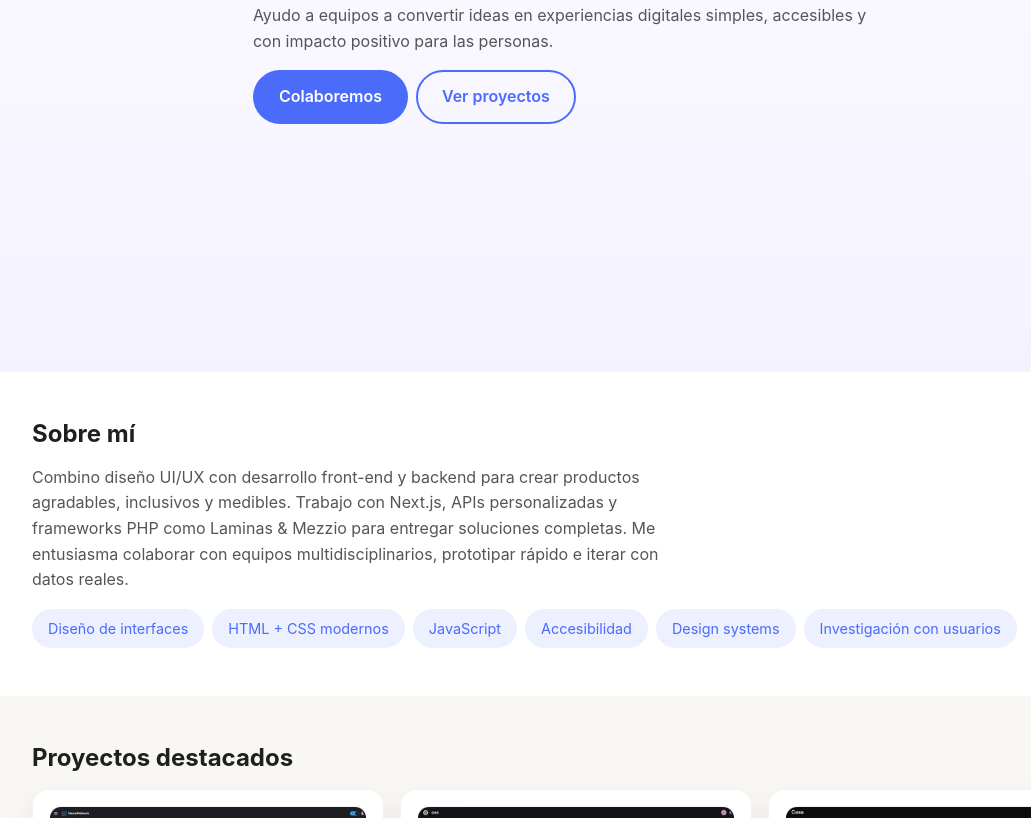
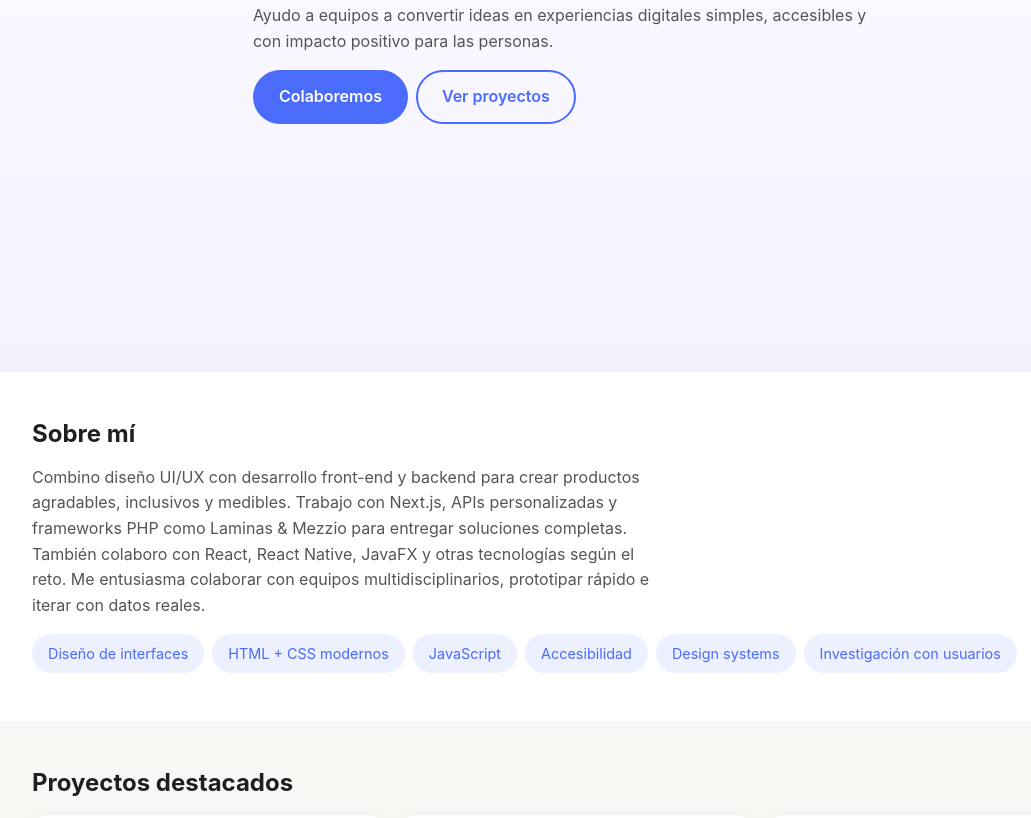
Before and after one commit to Celtico/Portfolio, a plain HTML site: page index.html in a window 1280 px wide. Shown: the part 428-1246 px from the top of the page, without its empty margins (64-1095 px from the left). Drawn offline with Linux system fonts and the light colour scheme.

Commit message:
sobre mas texto

```diff
--- a/index.html
+++ b/index.html
@@ -49,8 +49,10 @@
             Combino diseño UI/UX con desarrollo front-end y backend para crear
             productos agradables, inclusivos y medibles. Trabajo con Next.js,
             APIs personalizadas y frameworks PHP como Laminas &amp; Mezzio para
-            entregar soluciones completas. Me entusiasma colaborar con equipos
-            multidisciplinarios, prototipar rápido e iterar con datos reales.
+            entregar soluciones completas. También colaboro con React, React
+            Native, JavaFX y otras tecnologías según el reto. Me entusiasma
+            colaborar con equipos multidisciplinarios, prototipar rápido e
+            iterar con datos reales.
           </p>
           <ul class="pill-list">
             <li>Diseño de interfaces</li>
```
